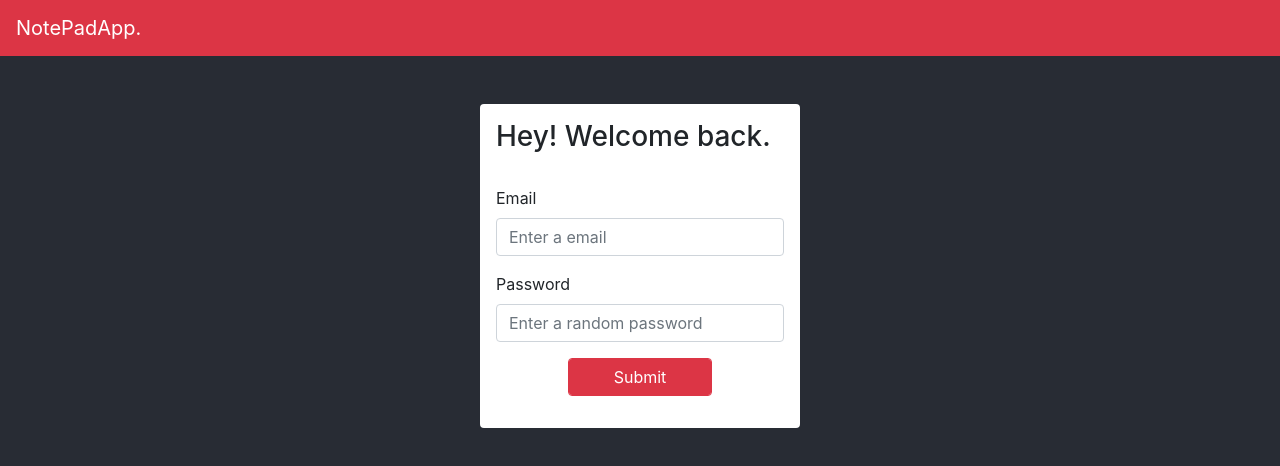
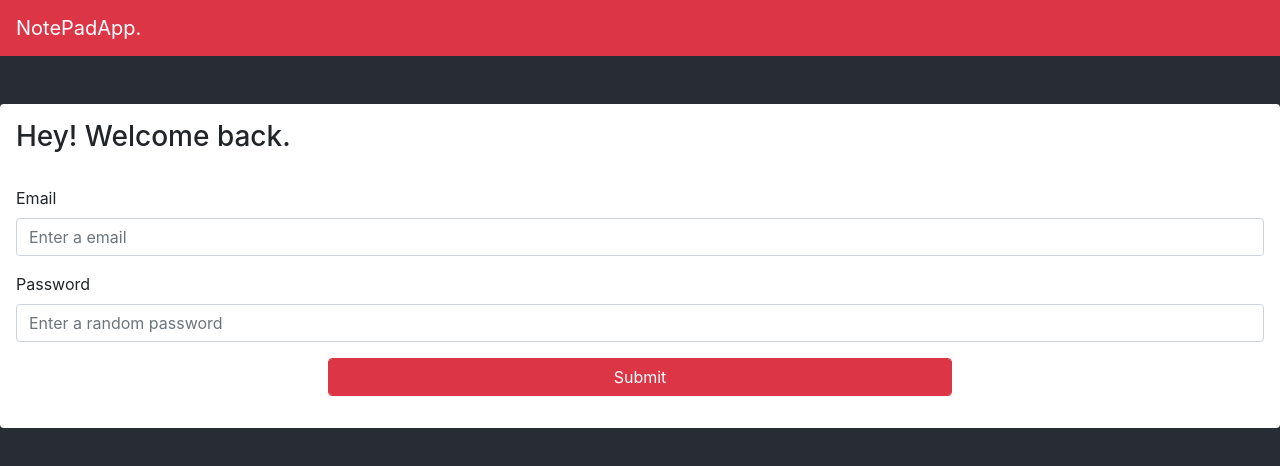
Before and after one commit to ryoboua/notepadapp, a React (Create React App) app in the folder frontend/: page /auth/login in a window 1280 px wide. Shown: the top 466 px of the page. Built offline with nearby package versions, Linux system fonts and the light colour scheme; no server answers.

Commit message:
Update frontend/src/login_page/LoginPage.js

```diff
--- a/frontend/src/login_page/LoginPage.js
+++ b/frontend/src/login_page/LoginPage.js
@@ -17,8 +17,10 @@ export default class LoginPage extends Component {
     render() {
         return (
             <div className="dark_template text-center pt-5">
-                <div className="p-3 mb-5 bg-white rounded w-25 mx-auto" >
-                    <h3 className="text-black text-left">Hey! Welcome back.</h3>
+                <div
+                    className="p-3 mb-5 bg-white rounded mx-auto"
+                    style={{ width: this.props.screenWidth > 425 ? '380px' : '100%' }}
+                 >                    <h3 className="text-black text-left">Hey! Welcome back.</h3>
                     <br />
                     <Form onSubmit={this.handleSubmit} className="w-100 text-left" >
                         <FormGroup>
```
